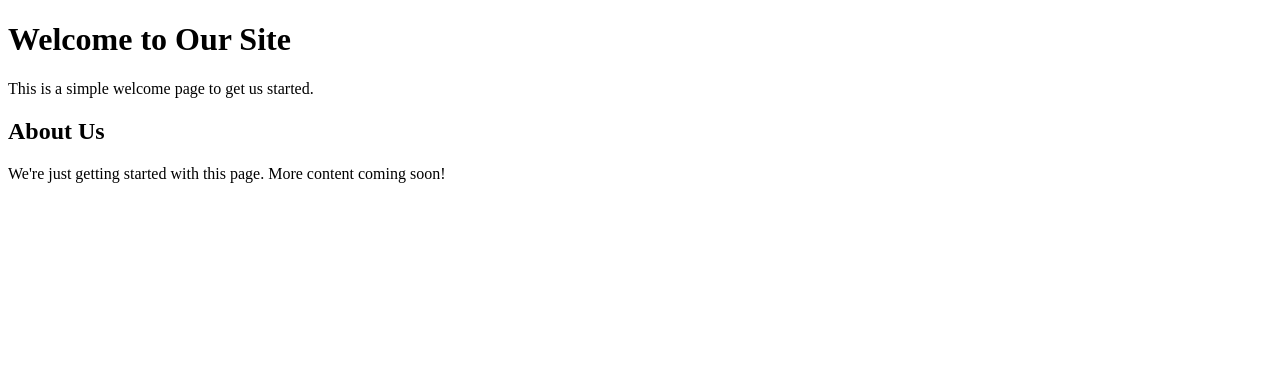
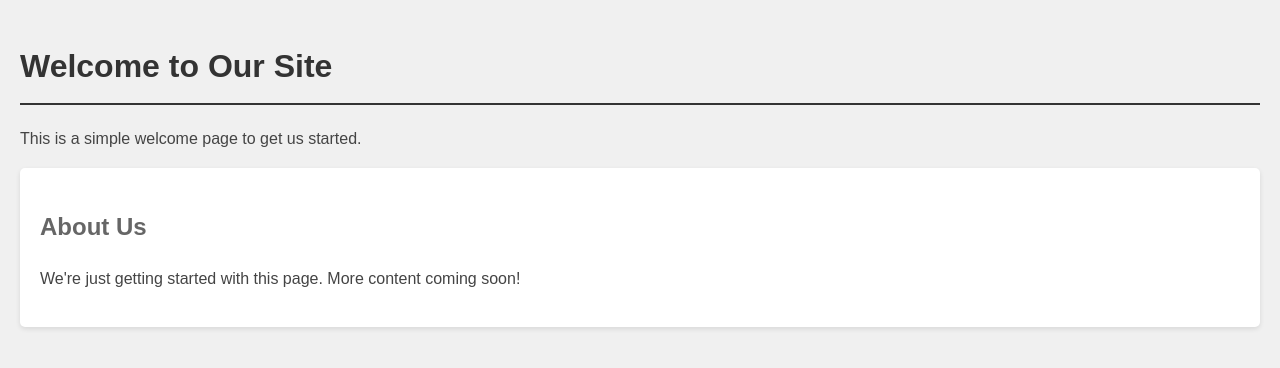
Before and after one commit to 38Bravo/38-bravo-test_1, a plain HTML site: page index.html in a window 1280 px wide. Drawn offline with Linux system fonts and the light colour scheme.

Commit message:
Add CSS styling to the page

```diff
--- a/index.html
+++ b/index.html
@@ -4,6 +4,32 @@
     <meta charset="UTF-8">
     <meta name="viewport" content="width=device-width, initial-scale=1.0">
     <title>Welcome Page</title>
+    <style>
+        body {
+            font-family: Arial, sans-serif;
+            line-height: 1.6;
+            margin: 0;
+            padding: 20px;
+            background-color: #f0f0f0;
+        }
+        h1 {
+            color: #333;
+            border-bottom: 2px solid #333;
+            padding-bottom: 10px;
+        }
+        .content {
+            background-color: white;
+            padding: 20px;
+            border-radius: 5px;
+            box-shadow: 0 2px 5px rgba(0,0,0,0.1);
+        }
+        h2 {
+            color: #666;
+        }
+        p {
+            color: #444;
+        }
+    </style>
 </head>
 <body>
     <h1>Welcome to Our Site</h1>
```
